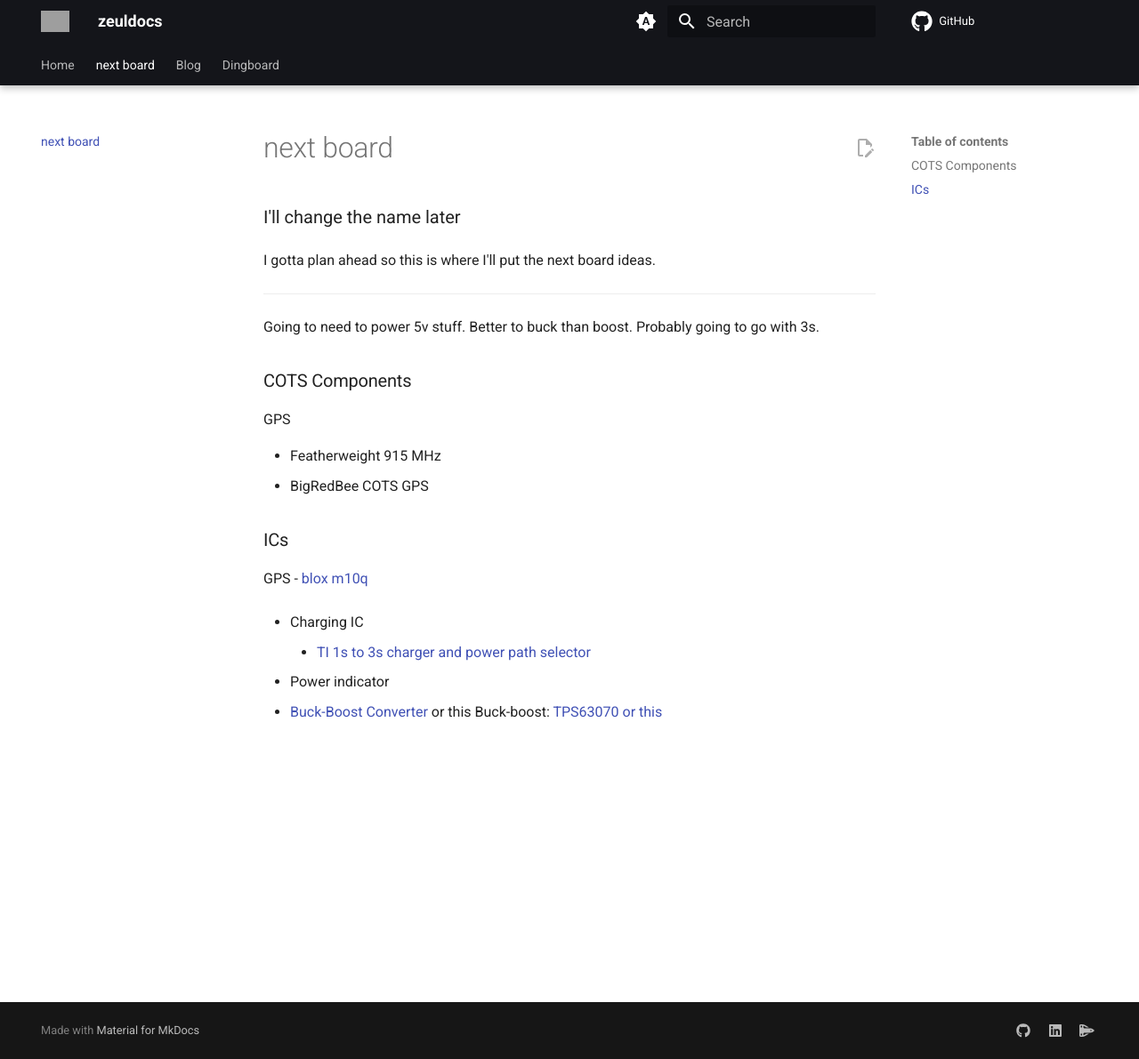
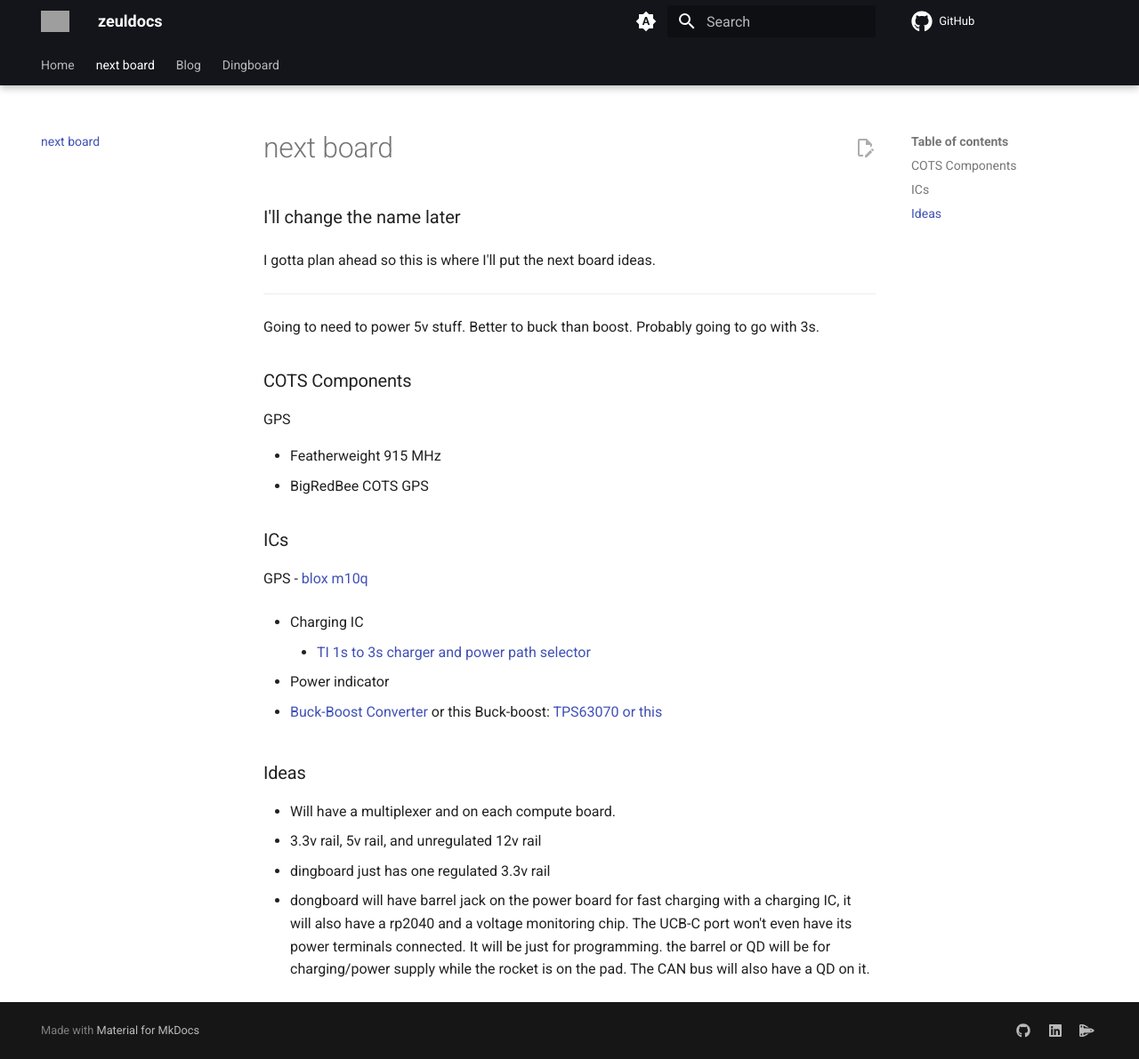
Before and after one commit to sonicavionics/sonicavionics.com, an MkDocs documentation site: the page built from docs/nextboard.md, in a window 1280 px wide and 1191 px high. Shown: the whole window at 89% size. Built offline with MkDocs 1.6.1 and Material for MkDocs 9.7.7, drawn with Linux system fonts in a browser that asks for light colours; comment, search, counter and statistics services are not loaded; grey boxes are pictures that could not be loaded.

Commit message:
add thoughts

```diff
--- a/docs/nextboard.md
+++ b/docs/nextboard.md
@@ -25,3 +25,11 @@ GPS
 - [Buck-Boost Converter](https://www.ti.com/lit/ds/symlink/tps63060.pdf?ts=1731997031379&ref_url=https%253A%252F%252Fwww.ti.com%252Fproduct%252FTPS63060)
 or this Buck-boost: [TPS63070 ](https://www.ti.com/lit/ds/symlink/tps63070.pdf?ts=1731929729399&ref_url=https%253A%252F%252Fwww.ti.com%252Fproduct%252FTPS63070%253Futm_source%253Dgoogle%2526utm_medium%253Dcpc%2526utm_campaign%253Dapp-null-null-gpn_en-cpc-pf-google-eu%2526utm_content%253Dtps63070%2526ds_k%253DTPS63070%2526dcm%253Dyes%2526gad_source%253D1%2526gclid%253DCj0KCQiA6Ou5BhCrARIsAPoTxrCaR9ul4GKeeqk04exPs55nL8KK7Iabunx0if0zZDwEN4diN9oB0GIaAmwyEALw_wcB%2526gclsrc%253Daw.ds)
 [or this ](https://www.ti.com/lit/ds/symlink/tps63020.pdf?ts=1732930705266&ref_url=https%253A%252F%252Fwww.ti.com%252Fproduct%252FTPS63020)
+
+
+### Ideas
+
+- Will have a multiplexer and on each compute board.
+- 3.3v rail, 5v rail, and unregulated 12v rail
+- dingboard just has one regulated 3.3v rail
+- dongboard will have barrel jack on the power board for fast charging with a charging IC, it will also have a rp2040 and a voltage monitoring chip. The UCB-C port won't even have its power terminals connected. It will be just for programming. the barrel or QD will be for charging/power supply while the rocket is on the pad. The CAN bus will also have a QD on it.
```
Also changed, not shown: docs/dingboard/misc-thoughts.md (+2 -0 lines).
